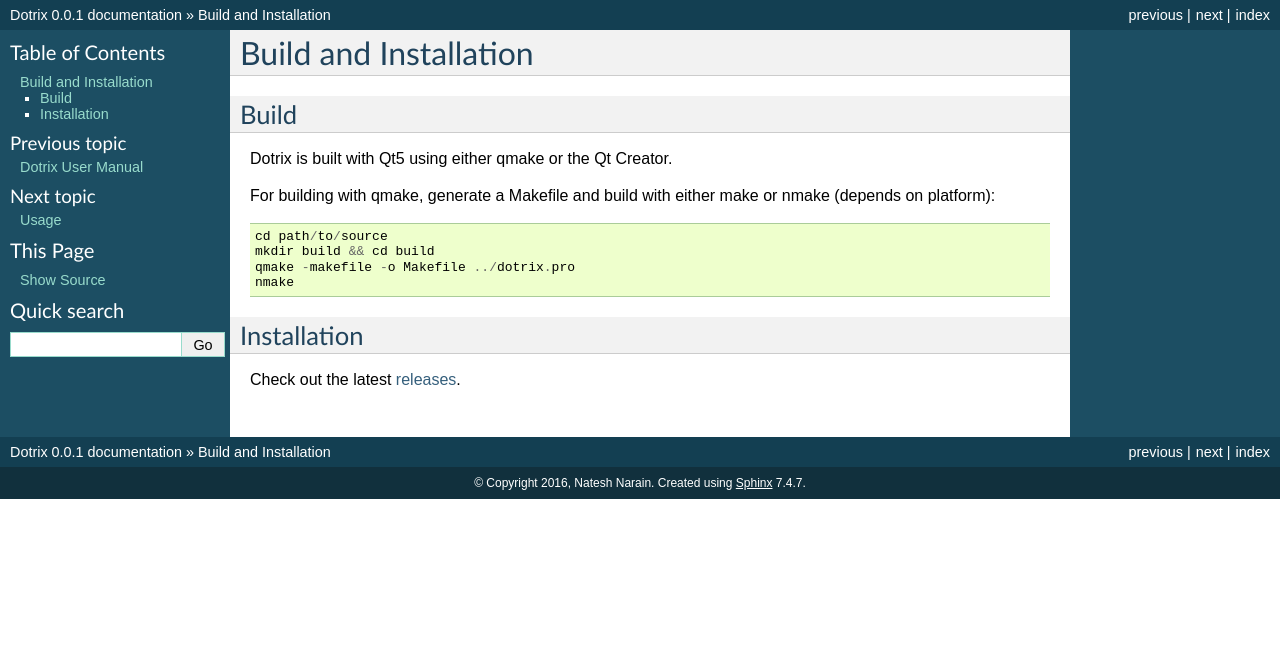
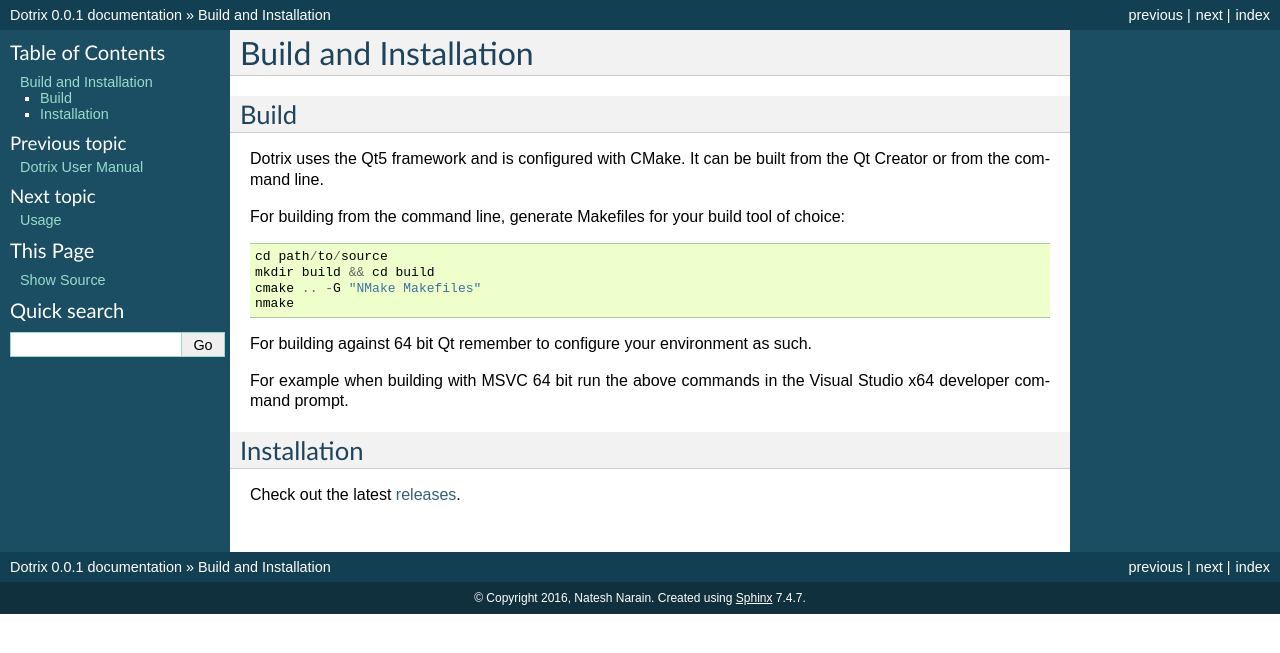
Before and after one commit to nnarain/dotrix, a Sphinx documentation site: the page built from docs/installation.rst, in a window 1280 px wide. Shown: the top 653 px of the page. Built offline with Sphinx 7.4.7, drawn with Linux system fonts in a browser that asks for light colours.

Commit message:
update docs

```diff
--- a/docs/installation.rst
+++ b/docs/installation.rst
@@ -4,14 +4,18 @@ Build and Installation
 Build
 -----
 
-Dotrix is built with Qt5 using either qmake or the Qt Creator.
+Dotrix uses the Qt5 framework and is configured with CMake. It can be built from the Qt Creator or from the command line.
 
-For building with qmake, generate a Makefile and build with either make or nmake (depends on platform)::
+For building from the command line, generate Makefiles for your build tool of choice::
 
     cd path/to/source
     mkdir build && cd build
-    qmake -makefile -o Makefile ../dotrix.pro
+    cmake .. -G "NMake Makefiles"
     nmake
+
+For building against 64 bit Qt remember to configure your environment as such.
+
+For example when building with MSVC 64 bit run the above commands in the Visual Studio x64 developer command prompt.
 
 Installation
 ------------
```
